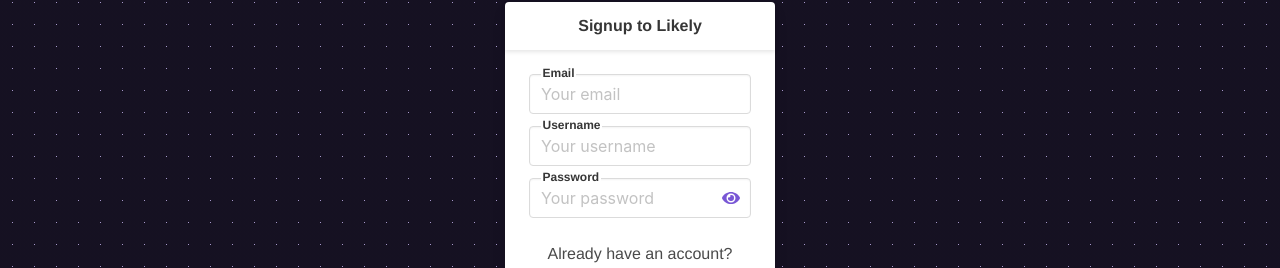
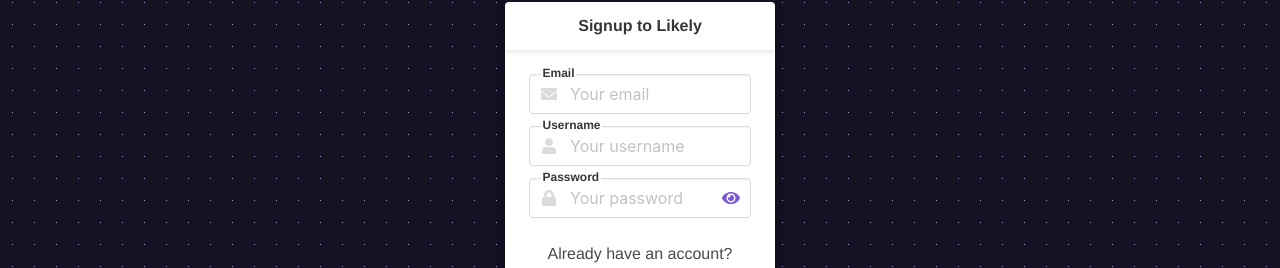
Before and after one commit to V4570/likely, a Vue app: page /signup in a window 1280 px wide. Shown: the part 210-478 px from the top of the page. Built offline with nearby package versions, Linux system fonts and the light colour scheme.

Commit message:
Updates: Added icons to login and signup inputs.

```diff
--- a/src/components/Login.vue
+++ b/src/components/Login.vue
@@ -16,7 +16,8 @@
                       type="username"
                       v-model="username"
                       placeholder="Your username"
-                      required>
+                      required
+                      icon="user">
                   </b-input>
                 </b-field>
 
@@ -26,7 +27,8 @@
                       v-model="password"
                       password-reveal
                       placeholder="Your password"
-                      required>
+                      required
+                      icon="lock">
                   </b-input>
                 </b-field>
                 <div class="mt-5">
--- a/src/components/Signup.vue
+++ b/src/components/Signup.vue
@@ -16,7 +16,8 @@
                       type="email"
                       v-model="email"
                       placeholder="Your email"
-                      required>
+                      required
+                      icon="envelope">
                   </b-input>
                 </b-field>
 
@@ -25,7 +26,8 @@
                       type="username"
                       v-model="username"
                       placeholder="Your username"
-                      required>
+                      required
+                      icon="user">
                   </b-input>
                 </b-field>
 
@@ -35,7 +37,8 @@
                       v-model="password"
                       password-reveal
                       placeholder="Your password"
-                      required>
+                      required
+                      icon="lock">
                   </b-input>
                 </b-field>
                 <div class="mt-5">
--- a/src/main.js
+++ b/src/main.js
@@ -8,12 +8,15 @@
 import { library } from '@fortawesome/fontawesome-svg-core'
 import { faCheck, faCheckCircle, faInfoCircle, faExclamationTriangle, faExclamationCircle,
   faArrowUp, faAngleRight, faAngleLeft, faAngleDown,
-  faEye, faEyeSlash, faCaretDown, faCaretUp, faUpload, faTimesCircle, faSearch } from "@fortawesome/free-solid-svg-icons";
+  faEye, faEyeSlash, faCaretDown, faCaretUp, faUpload, faTimesCircle, faSearch, faLock,
+  faUser, faEnvelope } from "@fortawesome/free-solid-svg-icons";
 import { FontAwesomeIcon } from '@fortawesome/vue-fontawesome'
 
-library.add(faCheck, faCheckCircle, faInfoCircle, faExclamationTriangle, faExclamationCircle,
-    faArrowUp, faAngleRight, faAngleLeft, faAngleDown,
-    faEye, faEyeSlash, faCaretDown, faCaretUp, faUpload, faTimesCircle, faSearch)
+library.add(
+    faCheck, faCheckCircle, faInfoCircle, faExclamationTriangle, faExclamationCircle,
+    faArrowUp, faAngleRight, faAngleLeft, faAngleDown, faEye, faEyeSlash,
+    faCaretDown, faCaretUp, faUpload, faTimesCircle, faSearch, faLock,
+    faUser, faEnvelope)
 
 
 Vue.prototype.$http = Axios;
```
